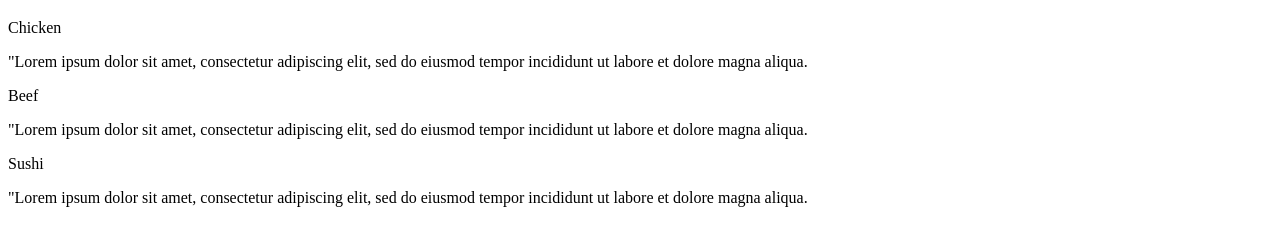
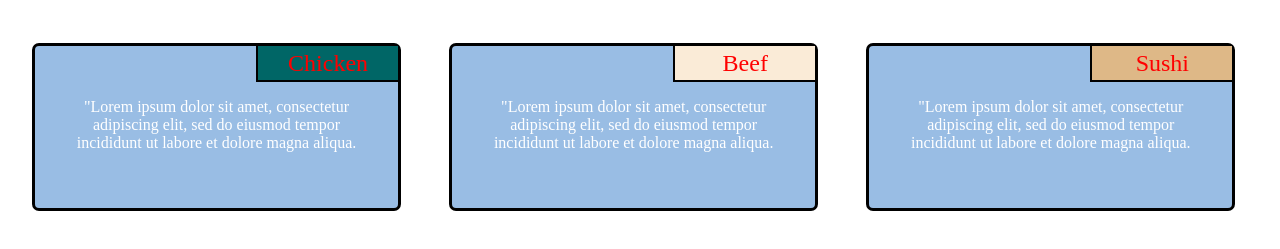
Before and after one commit to remozdemir/irem_ozdemir-odev1-, a plain HTML site: page index.html in a window 1280 px wide. Shown: the part 61-310 px from the top of the page. Drawn offline with Linux system fonts and the light colour scheme.

Commit message:
Update index.html

```diff
--- a/index.html
+++ b/index.html
@@ -3,7 +3,7 @@
         <head>
             <title>Assignment Solution for Module 2</title>
             <meta content="width=device-width, initial-scale=1" name="viewport" />
-            <link rel="stylesheet" href="style.css">
+            <link rel="stylesheet" href="form.css">
 
         </head>
         <body>
```
